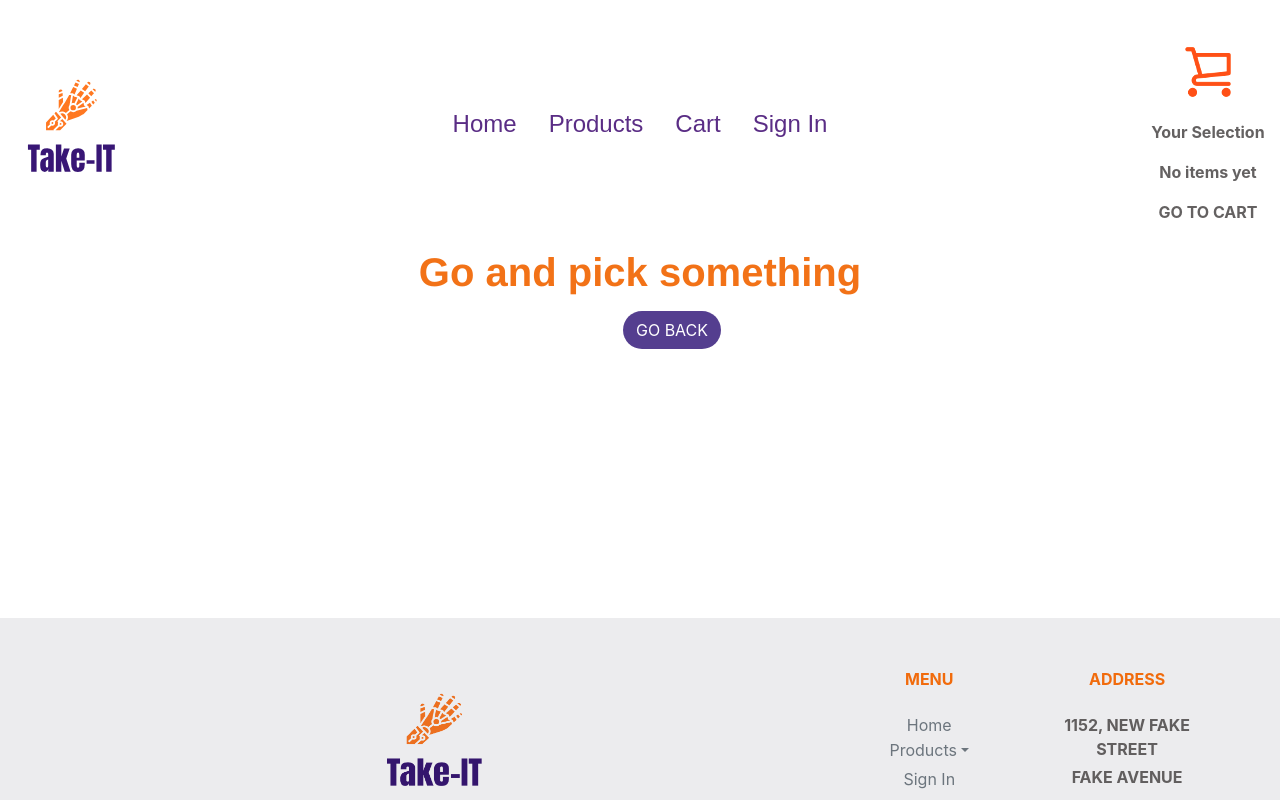
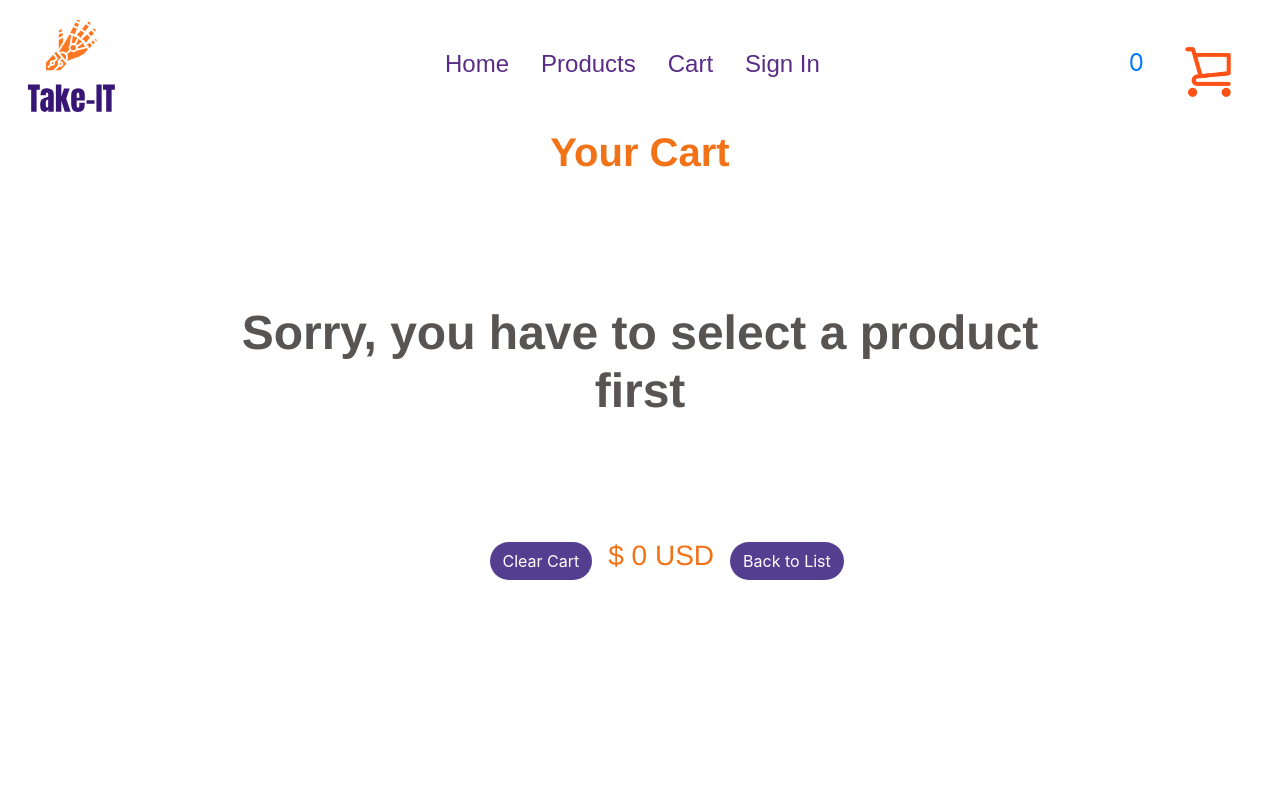
Before and after one commit to naharca/TakeIt, a React (Create React App) app: page /Cart in a window 1280 px wide. Shown: the top 800 px of the page. Built offline with nearby package versions, Linux system fonts and the light colour scheme.

Commit message:
cart widget optimization

```diff
--- a/src/Routes/RouterApp.jsx
+++ b/src/Routes/RouterApp.jsx
@@ -7,6 +7,8 @@ import productItems from "../productItems.json";
 import Home from "../components/Home/Home";
 import ItemDetailContainer from "../components/ItemDetailContainer/ItemDetailContainer";
 import Cart from "../components/Cart/Cart";
+import Checkout from "../components/Checkout/Checkout";
+import Orders from "../components/Orders/Orders";
 
 const RouterApp = () => {
   const [items, setItems] = useState([]);
@@ -31,6 +33,12 @@ const RouterApp = () => {
           <Route path="/category/:id">
             <ItemListContainer items={items} />
           </Route>
+          <Route path="/orders">
+            <Orders />
+          </Route>
+          <Route path="/checkout">
+            <Checkout />
+          </Route>
           <Route exact path="/Cart">
             <Cart />
           </Route>
--- a/src/components/Cart/Cart.css
+++ b/src/components/Cart/Cart.css
@@ -50,16 +50,41 @@
   border-radius: 50%;
   width: 3rem;
   height: 3rem;
-
 }
 
 .delete-icon {
   position: relative;
   height: 80%;
-
 }
-.final-buttons{
-   position: relative;
+.final-buttons {
+  position: relative;
+  display: flex;
+  margin-left: 35%;
 
 
 }
+.return-link img {
+  position: absolute;
+  height: 1.5rem;
+  width: 1.5rem;
+  align-items: initial;
+}
+
+.total {
+  color: rgba(241, 107, 12, 0.952);
+  font-style: normal;
+  font-weight: lighter;
+  font-family: "Franklin Gothic Medium", "Arial Narrow", Arial, sans-serif;
+}
+.message {
+  color: rgba(80, 76, 73, 0.952);
+  font-style: normal;
+  font-size: 3rem;
+  font-weight: bold;
+  font-family: "Franklin Gothic Medium", "Arial Narrow", Arial, sans-serif;
+  margin: 5rem;
+}
+.message-card {
+  border: none;
+  padding: 2.5rem;
+}
--- a/src/components/Cart/Cart.jsx
+++ b/src/components/Cart/Cart.jsx
@@ -2,118 +2,144 @@ import React from "react";
 import { useContext } from "react";
 import { Link } from "react-router-dom";
 import { CartContext } from "../../Context/CartContext";
-import returnIcon from "../../assets/icons/returnIcon.png";
-import deleteIcon from "../../assets/icons/deleteIcon.png";
 import ItemCount from "../ItemCount/ItemCount";
 import "./Cart.css";
+import ItemCart from "../Itemcart/ItemCart";
 
-function Cart() {
-  const context = useContext(CartContext);
+const Cart = () => {
+  const { cart, clear } = useContext(CartContext);
+  let total = 0;
 
-  const onAdd = (item, quantity) => {
-    context.addItem(item, quantity);
-  };
-
-  const onSubstract = (item, quantity) => {
-    context.removeItem(item, quantity);
-  };
+  for (let i = 0; i < cart.length; i++) {
+    total = total + cart[i].item.price_USD * cart[i].quantity;
+  }
 
   return (
-    <div>
-      <div className="appear" hidden={context.cart.length !== 0}>
-        <h1>Go and pick something</h1>
-        <div className="shop">
-          <Link to="/" className="return-link">
-            <img src={returnIcon} className="retun-icon" alt="return arrow" />
-            <button className="retun-link-text btn btn-primary ">
-              {" "}
-              GO BACK
-            </button>
-          </Link>
+    <div className="container">
+      <div>
+        <h1>Your Cart</h1>
+        <div className="card w-100 message-card">
+          {cart.length === 0 ? (
+            <h5 className="message">Sorry, you have to select a product first</h5>
+          ) : (
+            cart.map((item, key) => <ItemCart key={key} {...item} />)
+          )}
         </div>
       </div>
-
-      <div className="cart " hidden={context.cart.length === 0}>
-        <div className="cart-header">
-          <h3 className="cart-title">YOUR SELECTION</h3>{" "}
-        </div>
-        <div>
-          {context.cart.map((item) => {
-            console.log(item.quantity);
-            console.log(item.stock);
-            return (
-              <li key={item.id} className="item">
-                <img
-                  src={item.picture}
-                  alt={item.Type}
-                  className="item-picture"
-                />
-                <div className="item">
-                  <h3 className="item-type">{item.Type}</h3>
-                  <div className="cart-item-actions">
-                    <ItemCount
-                      min={0}
-                      stock={item.stock}
-                      value={item.quantity}
-                      onAdd={() => {
-                        onAdd(item, 1);
-                      }}
-                      onSubstract={() => {
-                        onSubstract(item, 0);
-                      }}
-                      className="cart-input-number"
-                    />
-                    <button
-                      onClick={() => {
-                        context.removeItem(item.id);
-                      }}
-                      className="btn delete-icon-btn"
-                    >
-                      <img
-                        src={deleteIcon}
-                        className="delete-icon"
-                        alt="delete"
-                      />
-                    </button>
-                    <p>Price: ${item.price_USD}</p>
-                    <p>Subtotal: ${item.price_USD * item.quantity}</p>
-                  </div>
-                </div>
-              </li>
-            );
-          })}
-          <div className="total">
-            <span>Total</span>
-          </div>
-        </div>
-        <div className="final-buttons">
-          <Link to="/" className="return-link">
-            <img src={returnIcon} className="retun-icon" alt="return arrow" />
-            <button className="retun-link-text btn btn-primary ">
-              {" "}
-              GO BACK
-            </button>
-          </Link>
-
-          <button
-            className="cart-clear btn btn-primary"
-            onClick={() => {
-              context.clear();
-            }}
-          >
-            DELETE ALL
-          </button>
-          <Link
-            to="/"
-            className={`btn btn-primary ${
-              context.cart.length === 0 ? "disabled" : ""
-            }`}
-          >
-            CHECKOUT{" "}
-          </Link>
-        </div>
+      <div className="final-buttons">
+        <button className="btn btn-primary " onClick={() => clear()}>
+          Clear Cart
+        </button>
+        <h3 className="total">$ {total} USD</h3>
+        <Link to="/" className="return-link">
+          <button className="retun-link-text btn btn-primary ">Back to List</button>
+        </Link>
       </div>
     </div>
   );
-}
+};
 export default Cart;
+
+// const context = useContext(CartContext);
+
+// const onAdd = (item, quantity) => {
+//   context.addItem(item, quantity);
+// };
+
+// const onSubstract = (item, quantity) => {
+//   context.removeItem(item, quantity);
+// };
+
+// return (
+//   <div>
+//     <div className="appear" hidden={context.cart.length !== 0}>
+//       <h1>Go and pick something</h1>
+//       <div className="shop">
+//         <Link to="/" className="return-link">
+//           <img src={returnIcon} className="retun-icon" alt="return arrow" />
+//           <button className="retun-link-text btn btn-primary ">
+//             {" "}
+//             GO BACK
+//           </button>
+//         </Link>
+//       </div>
+//     </div>
+
+//     <div className="cart " hidden={context.cart.length === 0}>
+//       <div className="cart-header">
+//         <h3 className="cart-title">YOUR SELECTION</h3>{" "}
+//       </div>
+//       <div>
+//         {context.cart.map((item) => {
+//           console.log(item.quantity);
+//           console.log(item.stock);
+//           return (
+//             <li key={item.id} className="item">
+//               <img
+//                 src={item.picture}
+//                 alt={item.Type}
+//                 className="item-picture"
+//               />
+//               <div className="item">
+//                 <h3 className="item-type">{item.Type}</h3>
+//                 <div className="cart-item-actions">
+//                   <ItemCount
+//                     min={0}
+//                     stock={item.stock}
+//                     value={item.quantity}
+//                     onAdd={() => {
+//                       onAdd(item, 1);
+//                     }}
+//                     onSubstract={() => {
+//                       onSubstract(item, 0);
+//                     }}
+//                     className="cart-input-number"
+//                   />
+//                   <button
+//                     onClick={() => {
+//                       context.removeItem(item.id);
+//                     }}
+//                     className="btn delete-icon-btn"
+//                   >
+//                     <img
+//                       src={deleteIcon}
+//                       className="delete-icon"
+//                       alt="delete"
+//                     />
+//                   </button>
+//                   <p>Price: ${item.price_USD}</p>
+//                   <p>Subtotal: ${item.price_USD * item.quantity}</p>
+//                 </div>
+//               </div>
+//             </li>
+//           );
+//         })}
+//         <div className="total">
+//           <span>Total</span>
+//         </div>
+//       </div>
+//       <div className="final-buttons">
+//         <Link to="/" className="return-link">
+//           <img src={returnIcon} className="retun-icon" alt="return arrow" />
+//           <button className="retun-link-text btn btn-primary ">
+//             {" "}
+//             GO BACK
+//           </button>
+//         </Link>
+
+//         <button
+//          clear();
+// }}
+//         </button>
+//         <Link
+//           to="/"
+//           className={`btn btn-primary ${
+//             context.cart.length === 0 ? "disabled" : ""
+//           }`}
+//         >
+//           CHECKOUT{" "}
+//         </Link>
+//       </div>
+//     </div>
+//   </div>
+// );
--- a/src/components/CartWidget/CartWidget.jsx
+++ b/src/components/CartWidget/CartWidget.jsx
@@ -3,66 +3,31 @@ import { Link } from "react-router-dom";
 import { CartContext } from "../../Context/CartContext";
 import cartIcon from "../../assets/icons/cartIcon.png";
 import "./CartWidget.css";
-import { NavLink } from "react-router-dom";
 
 const CartWidget = () => {
-  const context = useContext(CartContext);
+  const { cart } = useContext( CartContext );
+  let cant=0;
 
-  const [active, setActive] = useState(false);
-
-  const handleClick = () => {
-    setActive(!active);
+  for (let i=0; i < cart.length; i++){
+    cant = cant + cart[i].quantity;
   };
 
-  const handleBlur = () => {
-    setTimeout(() => setActive(false), 300);
-  };
 
   return (
+    <Link to="/cart" className="cart">
 
-    <div className="cart-widget">
-      <Link
-        to="/cart"
-        className="cart"
-        onClick={handleClick}
-        onBlur={handleBlur}
-      >
+      <div className="cart-widget">
+        { cant }
+
         <img
           src={cartIcon}
           className="cart-icon remove-bg"
           alt="shopping cart"
         />
-        <span
-          className={
-            context.totalQty === 0 ? "" : "cart-widget-quantity appear"
-          }
-          hidden
-        >
-          {context.totalQty}
-        </span>
-      </Link>
+      </div>
+    </Link>
+  );
 
-      <div className={`cart-widget-items-container ${active ? "active" : ""}`}>
-        <p>Your Selection</p>
-        <div>
-          {context.cart.length === 0 ? (
-            <p>No items yet</p>
-          ) : (
-            context.cart.map((item) => {
-              return (
-                <li key={item.id}>
-                  <span>{item.Type}</span>
-                  <span>{item.quantity}</span>
-                </li>
-              );
-            })
-          )}
-        </div>
-        <NavLink to="/cart" className="btn-primary">
-          <p>GO TO CART</p>
-        </NavLink>
-      </div>
-    </div>
-  );
+
 };
 export default CartWidget;
--- /dev/null
+++ b/src/components/Itemcart/ItemCart.jsx
@@ -0,0 +1,27 @@
+import { useContext } from "react";
+import deleteIcon from "../../assets/icons/deleteIcon.png";
+import { CartContext } from "../../Context/CartContext";
+
+const ItemCart = ({ item, quantity, id }) => {
+  console.log(item);
+  console.log(quantity);
+  const { removeItem } = useContext(CartContext);
+
+  return (
+    <div className="row p-3">
+      <div className="col-2">{`${item.picture}`}</div>
+      <div className="col-4"><h5>{`${item.Type} ${item.name}`}</h5></div>
+      <div className="col-2"><h5>{`${quantity}`}</h5></div>
+      <div className="col-2"><h5>{`${item.price_USD}`}</h5></div>
+      <div className="col-1">
+        <button className="btn delete-icon-btn"
+          onClick={() => removeItem(item.id)}
+          >
+          <img src={deleteIcon} className="delete-icon" alt="delete" />
+        </button>
+      </div>
+    </div>
+  );
+};
+
+export default ItemCart;
```
Also changed, not shown: src/Context/CartProvider.jsx (+17 -21 lines), src/components/Checkout/Checkout.jsx (added), src/components/Checkout/checkout.css (added), src/components/Orders/Orders.css (added), src/components/Orders/Orders.jsx (added).
